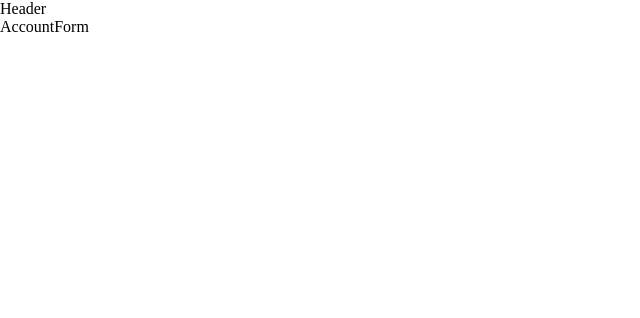
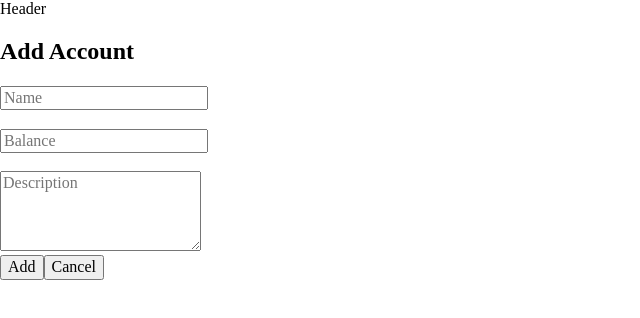
Before and after one commit to tiago-o-pinheiro/budget-app, a React (Vite) app: page /accounts/new in a window 1280 px wide. Shown: the top 318 px of the page, without its empty margins (0-640 px from the left). Built offline with nearby package versions, Linux system fonts and the light colour scheme.

Commit message:
[Dev] WIP - Form is now able to create account

```diff
--- a/src/components/providers/ModalProvider/components/AccountForm.tsx
+++ b/src/components/providers/ModalProvider/components/AccountForm.tsx
@@ -1,9 +1,89 @@
-import { useCheckModalStatus } from "@hooks";
+import { useCheckModalStatus, useModalProvider } from "@hooks";
+import { useAccountStore } from "@stores";
+import { useForm } from "react-hook-form";
+import { useNavigate, useLocation } from "react-router-dom";
 
+interface AccountFormProps {
+  name: string;
+  balance: number | null;
+  description: string;
+}
 export const AccountForm = () => {
   const { isOpen } = useCheckModalStatus("ADD_ACCOUNT");
+  const { createAccount } = useAccountStore();
+  const { close } = useModalProvider();
+  const navigate = useNavigate();
+  const location = useLocation();
+
+  const {
+    register,
+    handleSubmit,
+    reset,
+    formState: { errors },
+  } = useForm<AccountFormProps>({
+    defaultValues: {
+      name: "",
+      balance: null,
+      description: "",
+    },
+  });
 
   if (!isOpen) return null;
 
-  return <div>AccountForm</div>;
+  const handleClose = () => {
+    const from = location.state?.from?.pathname || "/";
+    reset();
+    close();
+    navigate(from);
+  };
+
+  const onSubmit = (data: AccountFormProps) => {
+    const parsedData = {
+      ...data,
+      balance: data.balance || 0,
+    };
+    createAccount(parsedData);
+    handleClose();
+  };
+
+  return (
+    <form onSubmit={handleSubmit(onSubmit)}>
+      <h2>Add Account</h2>
+
+      <input
+        type="text"
+        placeholder="Name"
+        {...register("name", { required: true })}
+      />
+      <br />
+      {errors.name && <span>This field is required</span>}
+
+      <br />
+
+      <input
+        type="number"
+        placeholder="Balance"
+        {...register("balance", { required: true, valueAsNumber: true })}
+      />
+      <br />
+      {errors.balance && <span>This field is required</span>}
+
+      {/* Type Select */}
+      {/* <select {...register("type")} defaultValue={"expense"}>
+        <option value="income">Income</option>
+        <option value="expense">Expense</option>
+      </select>
+      {errors.type && <span>{errors.type.message}</span>}
+      <br /> */}
+      <br />
+      <textarea
+        rows={4}
+        placeholder="Description"
+        {...register("description")}
+      />
+      <br />
+      <button type="submit">Add</button>
+      <button onClick={handleClose}>Cancel</button>
+    </form>
+  );
 };
```
